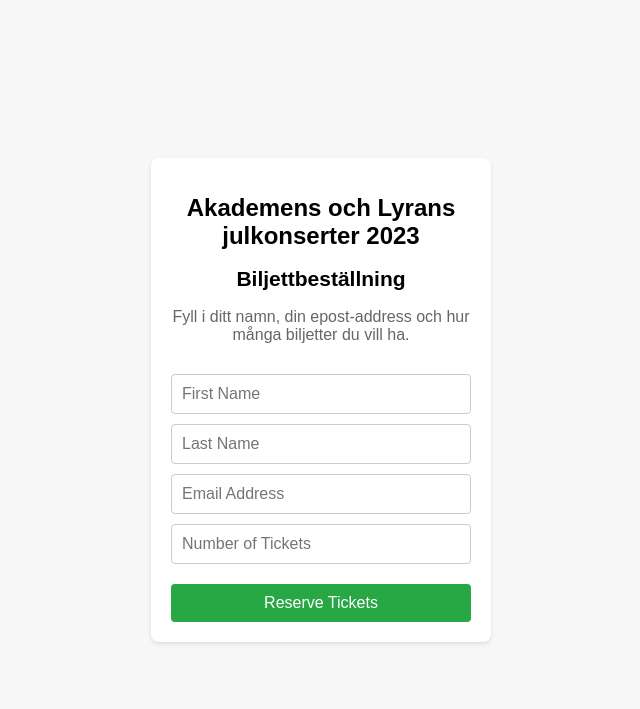
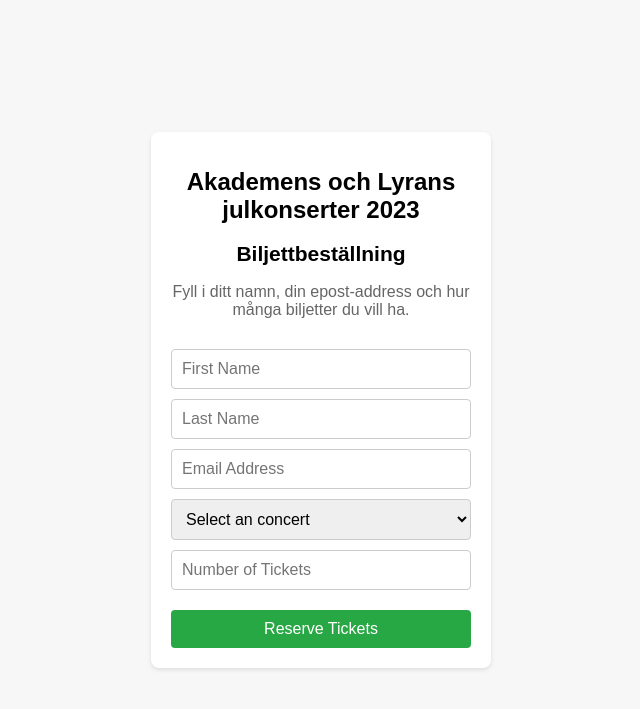
Before and after one commit to RobinMcCann/event-ticketing, a Flask app: page / in a window 1280 px wide. Shown: the top 709 px of the page, without its empty margins (319-959 px from the left). Run offline with Flask 2, Linux system fonts and the light colour scheme.

Commit message:
Add concert options

```diff
--- a/app.py
+++ b/app.py
@@ -3,6 +3,8 @@ from flask_sqlalchemy import SQLAlchemy
 from flask_cors import CORS
 import qrcode
 import io
+import os
+import json
 import smtplib
 from email.mime.image import MIMEImage
 from email.mime.multipart import MIMEMultipart
@@ -32,6 +34,13 @@ SECRET_KEY = 'your_secret_key'  # Replace with your actual secret key
 @app.route('/')
 def index():
     return render_template('index.html')
+
+@app.route('/dropdown_options', methods=['GET'])
+def concert_options():
+    options_file = os.path.join(app.root_path, 'concert_options.json')
+    with open(options_file, 'r') as file:
+        options = json.load(file)
+    return jsonify({'options': options})
 
 @app.route('/request_ticket', methods=['POST'])
 def request_ticket():
--- /dev/null
+++ b/concert_options.json
@@ -0,0 +1,7 @@
+{"konserter" : [
+    "Pauluskyrkan",
+    "Olars kyrka",
+    "Johanneskyrkan 1",
+    "Johanneskyrkan 2"
+]
+}
--- a/static/styles.css
+++ b/static/styles.css
@@ -43,6 +43,15 @@ input[type="text"], input[type="email"], input[type="number"] {
     border: 1px solid #ccc;
     border-radius: 4px;
 }
+select {
+    margin-top: 10px;
+    padding: 10px;
+    font-size: 16px;
+    width: 100%;
+    box-sizing: border-box;
+    border: 1px solid #ccc;
+    border-radius: 4px;
+}
 button {
     margin-top: 20px;
     width: 100%;
--- a/templates/index.html
+++ b/templates/index.html
@@ -15,6 +15,9 @@
             <input type="text" id="firstName" placeholder="First Name" required>
             <input type="text" id="lastName" placeholder="Last Name" required>
             <input type="email" id="email" placeholder="Email Address" required>
+            <select id="dropdown" required>
+                <option value="" disabled selected>Select an concert</option>
+            </select>
             <input type="number" id="numTickets" placeholder="Number of Tickets" min="1" required>
             <button type="submit">Reserve Tickets</button>
         </form>
@@ -26,6 +29,23 @@
     </div>
 
     <script>
+
+        async function loadDropdownOptions() {
+            const response = await fetch('/dropdown_options');
+            const data = await response.json();
+            const dropdown = document.getElementById('dropdown');
+
+            data.options.forEach(option => {
+                const opt = document.createElement('option');
+                opt.value = option;
+                opt.textContent = option;
+                dropdown.appendChild(opt);
+            });
+        }
+
+        document.addEventListener('DOMContentLoaded', loadDropdownOptions);
+
+
         document.getElementById('ticketForm').addEventListener('submit', async function(event) {
             event.preventDefault();
 
```
